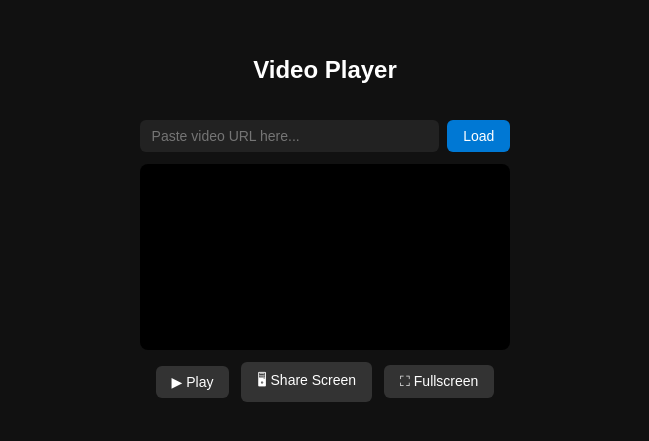
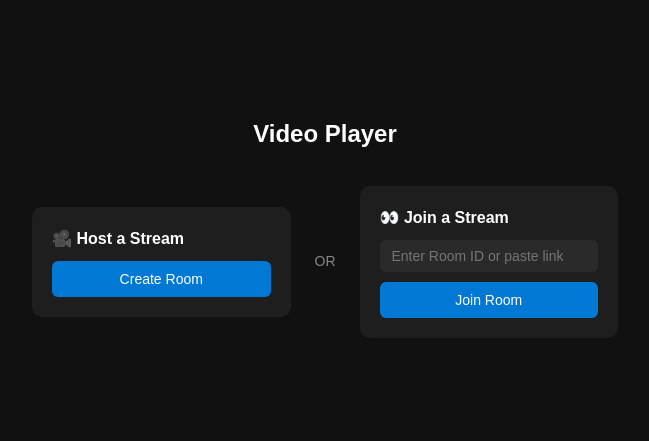
Before and after one commit to swarajyakadam/player1, a React (Vite) app: page / in a window 1280 px wide. Shown: the part 183-624 px from the top of the page, without its empty margins (331-980 px from the left). Built offline with nearby package versions, Linux system fonts and the light colour scheme.

Commit message:
feat: add screen sharing with invite link via PeerJS

```diff
--- a/package.json
+++ b/package.json
@@ -10,6 +10,7 @@
     "preview": "vite preview"
   },
   "dependencies": {
+    "peerjs": "^1.5.5",
     "react": "^19.1.1",
     "react-dom": "^19.1.1"
   },
--- a/src/App.css
+++ b/src/App.css
@@ -13,10 +13,100 @@ body {
   display: flex;
   flex-direction: column;
   align-items: center;
-  gap: 12px;
+  gap: 14px;
   width: 100%;
   max-width: 800px;
   padding: 16px;
+}
+
+.room-section {
+  display: flex;
+  align-items: center;
+  gap: 16px;
+  width: 100%;
+  flex-wrap: wrap;
+}
+
+.room-box {
+  flex: 1;
+  display: flex;
+  flex-direction: column;
+  gap: 10px;
+  background: #1e1e1e;
+  padding: 20px;
+  border-radius: 10px;
+  min-width: 200px;
+}
+
+.room-box h3 {
+  margin: 0;
+  font-size: 16px;
+}
+
+.room-box input {
+  padding: 8px 12px;
+  border: none;
+  border-radius: 6px;
+  background: #2a2a2a;
+  color: #fff;
+  font-size: 14px;
+  outline: none;
+}
+
+.room-box input:focus {
+  outline: 2px solid #555;
+}
+
+.divider {
+  font-size: 14px;
+  color: #888;
+  padding: 8px;
+}
+
+.primary-btn {
+  padding: 10px 20px;
+  border: none;
+  border-radius: 6px;
+  background: #0078d4;
+  color: #fff;
+  font-size: 14px;
+  cursor: pointer;
+}
+
+.primary-btn:hover {
+  background: #005fa3;
+}
+
+.room-info {
+  display: flex;
+  align-items: center;
+  gap: 12px;
+  background: #1e1e1e;
+  padding: 10px 16px;
+  border-radius: 8px;
+  width: 100%;
+  box-sizing: border-box;
+  flex-wrap: wrap;
+}
+
+.room-info button {
+  padding: 6px 14px;
+  border: none;
+  border-radius: 6px;
+  background: #0078d4;
+  color: #fff;
+  font-size: 13px;
+  cursor: pointer;
+}
+
+.room-info button:hover {
+  background: #005fa3;
+}
+
+.status {
+  margin: 0;
+  font-size: 13px;
+  color: #aaa;
 }
 
 .url-bar {
@@ -64,10 +154,10 @@ body {
   display: flex;
   gap: 12px;
   align-items: center;
+  flex-wrap: wrap;
 }
 
-.controls button,
-.controls select {
+.controls button {
   padding: 8px 16px;
   border: none;
   border-radius: 6px;
@@ -77,7 +167,6 @@ body {
   cursor: pointer;
 }
 
-.controls button:hover,
-.controls select:hover {
+.controls button:hover {
   background: #555;
 }
--- a/src/App.jsx
+++ b/src/App.jsx
@@ -1,14 +1,100 @@
 import { useRef, useState, useEffect } from 'react'
+import Peer from 'peerjs'
 import './App.css'
 
 function App() {
   const videoRef = useRef(null)
-  const [playing, setPlaying] = useState(false)
+  const peerRef = useRef(null)
+  const streamRef = useRef(null)
+  const connectionsRef = useRef([])
+
+  const [mode, setMode] = useState(null) // 'host' | 'viewer'
+  const [roomId, setRoomId] = useState('')
+  const [joinId, setJoinId] = useState('')
   const [inputUrl, setInputUrl] = useState('')
   const [videoSrc, setVideoSrc] = useState('')
   const [isScreenShare, setIsScreenShare] = useState(false)
-  const streamRef = useRef(null)
+  const [playing, setPlaying] = useState(false)
+  const [status, setStatus] = useState('')
+  const [copied, setCopied] = useState(false)
 
+  // HOST: create peer with room ID
+  const startAsHost = () => {
+    const id = 'room-' + Math.random().toString(36).substr(2, 8)
+    const peer = new Peer(id)
+    peerRef.current = peer
+    setRoomId(id)
+    setMode('host')
+    setStatus('Waiting for viewers to join...')
+
+    peer.on('connection', conn => {
+      connectionsRef.current.push(conn)
+      setStatus(`${connectionsRef.current.length} viewer(s) connected`)
+    })
+
+    peer.on('call', call => {
+      call.answer()
+    })
+  }
+
+  // HOST: share screen and stream to all viewers
+  const startScreenShare = async () => {
+    try {
+      const stream = await navigator.mediaDevices.getDisplayMedia({ video: true, audio: true })
+      streamRef.current = stream
+      videoRef.current.srcObject = stream
+      videoRef.current.play()
+      setIsScreenShare(true)
+      setPlaying(true)
+
+      // call all connected viewers
+      connectionsRef.current.forEach(conn => {
+        peerRef.current.call(conn.peer, stream)
+      })
+
+      stream.getVideoTracks()[0].onended = stopScreenShare
+    } catch (err) {
+      setStatus('Screen share cancelled or failed')
+    }
+  }
+
+  const stopScreenShare = () => {
+    streamRef.current?.getTracks().forEach(t => t.stop())
+    streamRef.current = null
+    if (videoRef.current) videoRef.current.srcObject = null
+    setIsScreenShare(false)
+    setPlaying(false)
+    setStatus('Screen share stopped')
+  }
+
+  // VIEWER: join a room
+  const joinRoom = () => {
+    if (!joinId.trim()) return
+    const peer = new Peer()
+    peerRef.current = peer
+    setMode('viewer')
+    setStatus('Connecting...')
+
+    peer.on('open', () => {
+      const conn = peer.connect(joinId.trim())
+      conn.on('open', () => setStatus('Connected! Waiting for host to share screen...'))
+      conn.on('error', () => setStatus('Failed to connect to room'))
+    })
+
+    peer.on('call', call => {
+      call.answer()
+      call.on('stream', remoteStream => {
+        videoRef.current.srcObject = remoteStream
+        videoRef.current.play()
+        setPlaying(true)
+        setStatus('Watching live stream')
+      })
+    })
+
+    peer.on('error', () => setStatus('Connection error. Check the room ID.'))
+  }
+
+  // URL video load
   const handleLoad = () => {
     if (!inputUrl.trim()) return
     stopScreenShare()
@@ -19,38 +105,10 @@ function App() {
   useEffect(() => {
     const v = videoRef.current
     if (!videoSrc || !v) return
+    v.srcObject = null
     v.load()
     v.play().then(() => setPlaying(true)).catch(() => {})
   }, [videoSrc])
-
-  const startScreenShare = async () => {
-    try {
-      const stream = await navigator.mediaDevices.getDisplayMedia({
-        video: true,
-        audio: true
-      })
-      streamRef.current = stream
-      const v = videoRef.current
-      v.srcObject = stream
-      v.play()
-      setIsScreenShare(true)
-      setPlaying(true)
-      stream.getVideoTracks()[0].onended = () => stopScreenShare()
-    } catch (err) {
-      console.error('Screen share error:', err)
-    }
-  }
-
-  const stopScreenShare = () => {
-    if (streamRef.current) {
-      streamRef.current.getTracks().forEach(t => t.stop())
-      streamRef.current = null
-    }
-    const v = videoRef.current
-    if (v) v.srcObject = null
-    setIsScreenShare(false)
-    setPlaying(false)
-  }
 
   const togglePlay = () => {
     const v = videoRef.current
@@ -65,34 +123,88 @@ function App() {
     else document.exitFullscreen()
   }
 
+  const copyLink = () => {
+    const link = `${window.location.origin}?room=${roomId}`
+    navigator.clipboard.writeText(link)
+    setCopied(true)
+    setTimeout(() => setCopied(false), 2000)
+  }
+
+  // Auto-join if URL has ?room=
+  useEffect(() => {
+    const params = new URLSearchParams(window.location.search)
+    const room = params.get('room')
+    if (room) {
+      setJoinId(room)
+    }
+  }, [])
+
   return (
     <div className="player-wrapper">
       <h2>Video Player</h2>
+
+      {!mode && (
+        <div className="room-section">
+          <div className="room-box">
+            <h3>🎥 Host a Stream</h3>
+            <button className="primary-btn" onClick={startAsHost}>Create Room</button>
+          </div>
+          <div className="divider">OR</div>
+          <div className="room-box">
+            <h3>👀 Join a Stream</h3>
+            <input
+              type="text"
+              placeholder="Enter Room ID or paste link"
+              value={joinId}
+              onChange={e => setJoinId(e.target.value)}
+            />
+            <button className="primary-btn" onClick={joinRoom}>Join Room</button>
+          </div>
+        </div>
+      )}
+
+      {mode === 'host' && (
+        <div className="room-info">
+          <span>Room ID: <strong>{roomId}</strong></span>
+          <button onClick={copyLink}>{copied ? '✅ Copied!' : '🔗 Copy Invite Link'}</button>
+        </div>
+      )}
+
+      {status && <p className="status">{status}</p>}
+
+      {mode && (
+        <>
+          {mode === 'host' && (
             <div className="url-bar">
               <input
                 type="text"
-          placeholder="Paste video URL here..."
+                placeholder="Or paste a video URL..."
                 value={inputUrl}
                 onChange={e => setInputUrl(e.target.value)}
                 onKeyDown={e => e.key === 'Enter' && handleLoad()}
               />
               <button onClick={handleLoad}>Load</button>
             </div>
+          )}
+
           <video
             ref={videoRef}
             className="video"
             src={isScreenShare ? undefined : videoSrc}
             onEnded={() => setPlaying(false)}
-        muted={false}
           />
+
           <div className="controls">
             <button onClick={togglePlay}>{playing ? '⏸ Pause' : '▶ Play'}</button>
-        {!isScreenShare
+            {mode === 'host' && (
+              !isScreenShare
                 ? <button onClick={startScreenShare}>🖥 Share Screen</button>
-          : <button onClick={stopScreenShare} style={{background:'#c0392b'}}>⏹ Stop Share</button>
-        }
+                : <button onClick={stopScreenShare} style={{ background: '#c0392b' }}>⏹ Stop Share</button>
+            )}
             <button onClick={toggleFullscreen}>⛶ Fullscreen</button>
           </div>
+        </>
+      )}
     </div>
   )
 }
```
Also changed, not shown: 1 other file (tests, documents, lock files or other folders). Lines whose indentation alone changed are shown as unchanged.
